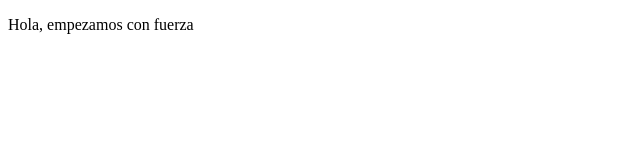
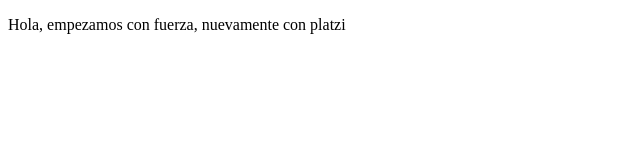
Before and after one commit to georgevants/proyectoDemo, a plain HTML site: page index.html in a window 1280 px wide. Shown: the whole page, without its empty margins (0-640 px from the left). Drawn offline with Linux system fonts and the light colour scheme.

Commit message:
cambio en linea

```diff
--- a/index.html
+++ b/index.html
@@ -8,7 +8,7 @@
 </head>
 <body>
     <p>
-        Hola, empezamos con fuerza
+        Hola, empezamos con fuerza, nuevamente con platzi
     </p>
 
 </body>
```
